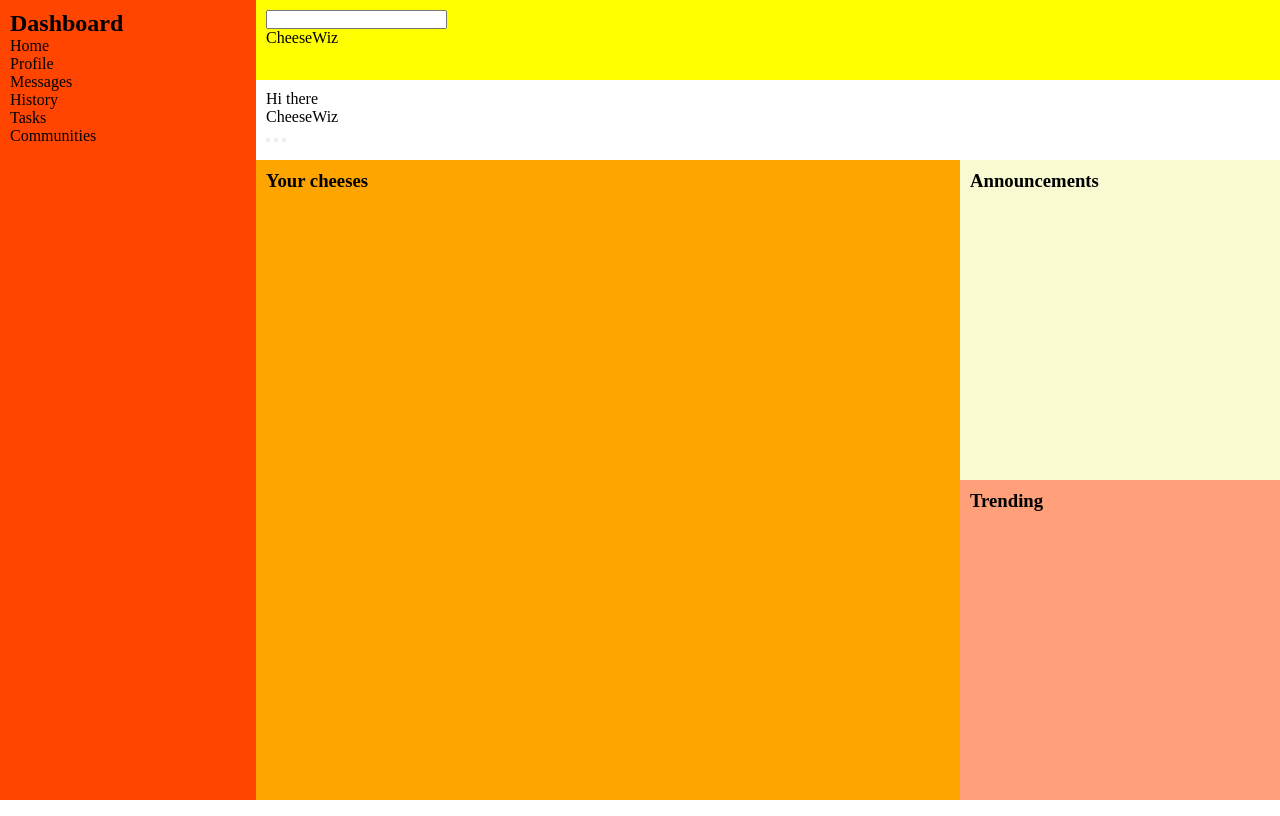
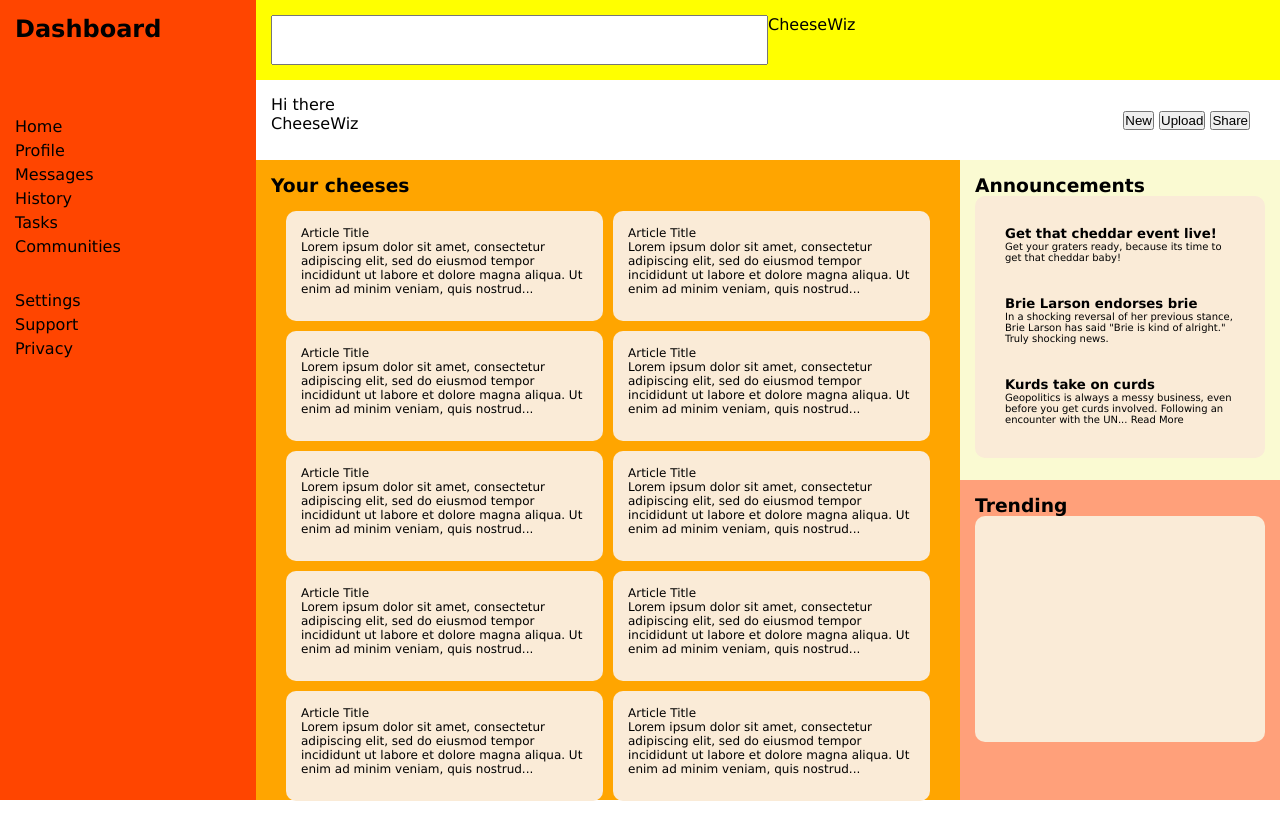
Before and after one commit to lawsonnuland/admin-dashboard, a plain HTML site: page index.html in a window 1280 px wide. Drawn offline with Linux system fonts and the light colour scheme.

Commit message:
Added additional content and improved styling

```diff
--- a/index.html
+++ b/index.html
@@ -20,9 +20,9 @@
                 <li>Communities</li>
             </ul>
             <ul>
-                <li></li>
-                <li></li>
-                <li></li>
+                <li>Settings</li>
+                <li>Support</li>
+                <li>Privacy</li>
             </ul>
         </div>
 
@@ -33,21 +33,100 @@
 
         <div class="greeting">
             <p>Hi there<br> CheeseWiz</p>
-            <button></button>
-            <button></button>
-            <button></button>
+            <div class="buttons">
+                <button>New</button>
+                <button>Upload</button>
+                <button>Share</button>
+            </div>
         </div>
 
         <div class="projects">
             <h3>Your cheeses</h3>
+            <div class="cards">
+                <div class="card">
+                    <p class="title">Article Title</p>
+                    <p>Lorem ipsum dolor sit amet, consectetur adipiscing elit, sed do eiusmod tempor incididunt ut labore et dolore magna aliqua. Ut enim ad minim veniam, quis nostrud...</p>
+                  </div>
+                  <div class="card">
+                    <p class="title">Article Title</p>
+                    <p>Lorem ipsum dolor sit amet, consectetur adipiscing elit, sed do eiusmod tempor incididunt ut labore et dolore magna aliqua. Ut enim ad minim veniam, quis nostrud...</p>
+                  </div>
+                  <div class="card">
+                    <p class="title">Article Title</p>
+                    <p>Lorem ipsum dolor sit amet, consectetur adipiscing elit, sed do eiusmod tempor incididunt ut labore et dolore magna aliqua. Ut enim ad minim veniam, quis nostrud...</p>
+                  </div>
+                  <div class="card">
+                    <p class="title">Article Title</p>
+                    <p>Lorem ipsum dolor sit amet, consectetur adipiscing elit, sed do eiusmod tempor incididunt ut labore et dolore magna aliqua. Ut enim ad minim veniam, quis nostrud...</p>
+                  </div>
+                  <div class="card">
+                    <p class="title">Article Title</p>
+                    <p>Lorem ipsum dolor sit amet, consectetur adipiscing elit, sed do eiusmod tempor incididunt ut labore et dolore magna aliqua. Ut enim ad minim veniam, quis nostrud...</p>
+                  </div>
+                  <div class="card">
+                    <p class="title">Article Title</p>
+                    <p>Lorem ipsum dolor sit amet, consectetur adipiscing elit, sed do eiusmod tempor incididunt ut labore et dolore magna aliqua. Ut enim ad minim veniam, quis nostrud...</p>
+                  </div>
+                  <div class="card">
+                    <p class="title">Article Title</p>
+                    <p>Lorem ipsum dolor sit amet, consectetur adipiscing elit, sed do eiusmod tempor incididunt ut labore et dolore magna aliqua. Ut enim ad minim veniam, quis nostrud...</p>
+                  </div>
+                  <div class="card">
+                    <p class="title">Article Title</p>
+                    <p>Lorem ipsum dolor sit amet, consectetur adipiscing elit, sed do eiusmod tempor incididunt ut labore et dolore magna aliqua. Ut enim ad minim veniam, quis nostrud...</p>
+                  </div>
+                  <div class="card">
+                    <p class="title">Article Title</p>
+                    <p>Lorem ipsum dolor sit amet, consectetur adipiscing elit, sed do eiusmod tempor incididunt ut labore et dolore magna aliqua. Ut enim ad minim veniam, quis nostrud...</p>
+                  </div>
+                  <div class="card">
+                    <p class="title">Article Title</p>
+                    <p>Lorem ipsum dolor sit amet, consectetur adipiscing elit, sed do eiusmod tempor incididunt ut labore et dolore magna aliqua. Ut enim ad minim veniam, quis nostrud...</p>
+                  </div>
+            </div>
         </div>
-
         <div class="announcements">
             <h3>Announcements</h3>
+            <div class="announcementcards">
+                <div>
+                    <h5>Get that cheddar event live!</h5>
+                    <p>Get your graters ready, because its time to get that cheddar baby!</p>
+                </div>
+                <div>
+                    <h5>Brie Larson endorses brie</h5>
+                    <p>In a shocking reversal of her previous stance, Brie Larson has said "Brie is kind of alright." Truly shocking news.</p>
+                </div>
+                <div>
+                    <h5>Kurds take on curds</h5>
+                    <p>Geopolitics is always a messy business, even before you get curds involved. Following an encounter with the UN... <a>Read More</a></p>
+                </div>
+            </div>
         </div>
 
         <div class="trending">
             <h3>Trending</h3>
+            <div class="trendingpeople">
+                <div>
+                    <img src="" alt="">
+                    <p></p>
+                    <p></p>
+                </div>
+                <div>
+                    <img src="" alt="">
+                    <p></p>
+                    <p></p>
+                </div>
+                <div>
+                    <img src="" alt="">
+                    <p></p>
+                    <p></p>
+                </div>
+                <div>
+                    <img src="" alt="">
+                    <p></p>
+                    <p></p>
+                </div>
+            </div>
         </div>
     </div>
 </body>
--- a/styles.css
+++ b/styles.css
@@ -11,21 +11,33 @@
 }
 
 .container div {
-    padding: 10px;
+    padding: 15px;
+    font-family: 'Lucida Sans', 'Lucida Sans Regular', 'Lucida Grande', 'Lucida Sans Unicode', Geneva, Verdana, sans-serif;
 }
 
 .dashboard {
     background-color: orangered;
     grid-row: 1/5;
+    display: grid;
+    row-gap: 20px;
+    grid-template-rows: 10% 20% 20% 50%;
 }
 
 .search {
     grid-column: 2/4;
     background-color: yellow;
+    display: grid;
+    grid-template-columns: 1fr 1fr;
 }
 
 .greeting {
     grid-column: 2/4;
+    display: grid;
+    grid-template-columns: 1fr 1fr;
+}
+
+.buttons {
+    justify-self: end;
 }
 
 .projects {
@@ -33,14 +45,57 @@
     grid-row: 3/5;
 }
 
+
+.cards{
+    display: grid;
+    gap: 10px;
+    grid-template-columns: repeat(auto-fit, minmax(250px, 1fr));
+}
+
+.card {
+    background-color: antiquewhite;
+    height: 80px;
+    border-radius: 10px;
+    border-left: 5px;
+    border-color: red;
+}
+
+.card p {
+    font-size: 12px;
+}
+
+.title {
+    font-size: 18px;
+}
+
 .announcements {
     background-color: lightgoldenrodyellow;
+}
+
+.announcementcards {
+    background-color: antiquewhite;
+    display: grid;
+    border-radius: 10px;
+    height: 80%;
+}
+
+.announcementcards div p {
+    font-size: 10px;
 }
 
 .trending {
     background-color: lightsalmon;
 }
 
+.trendingpeople {
+    background-color: antiquewhite;
+    border-radius: 10px;
+}
+
 ul {
     list-style: none;
 }
+
+li {
+    padding-top: 5px;
+}
```
